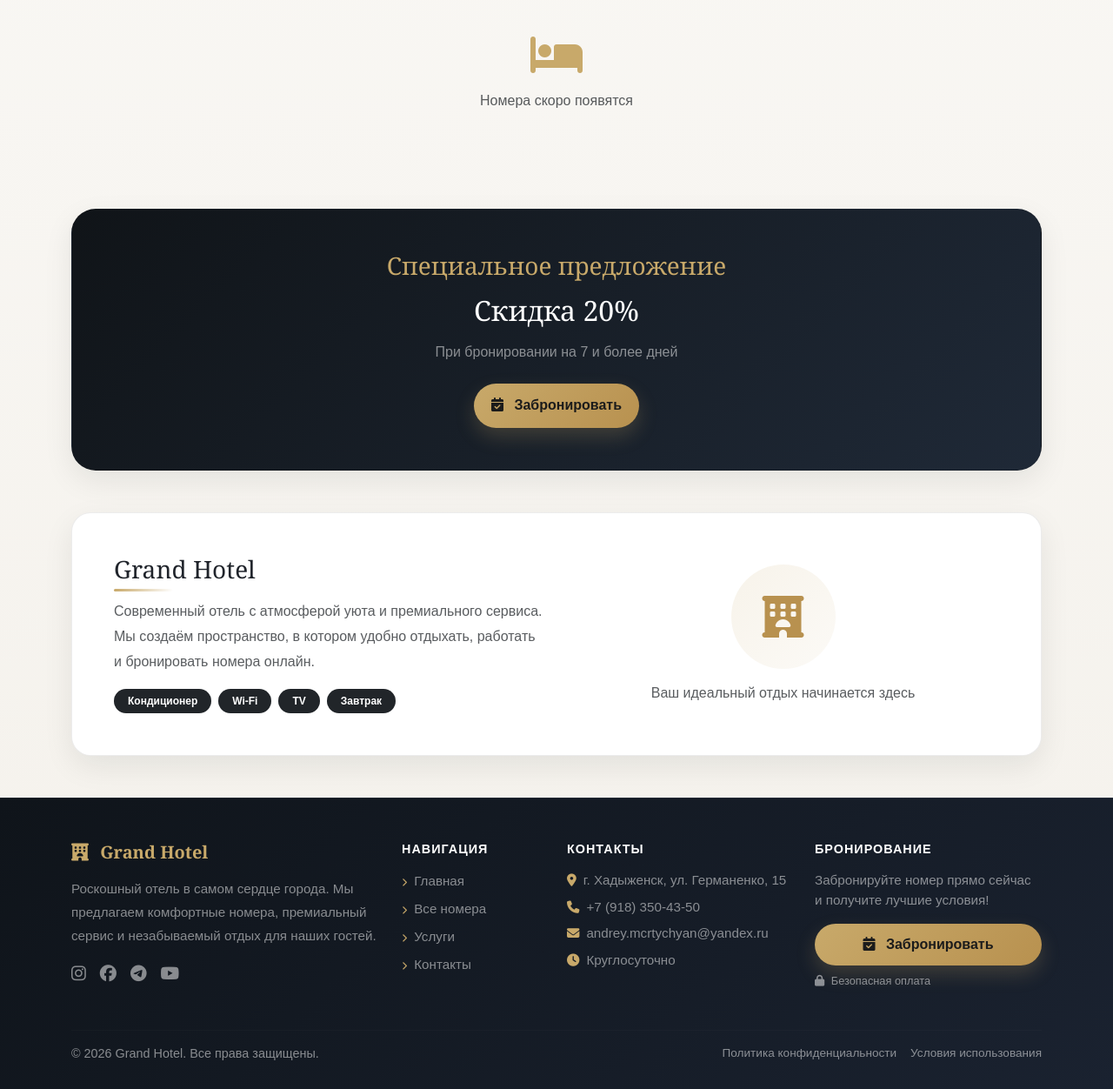
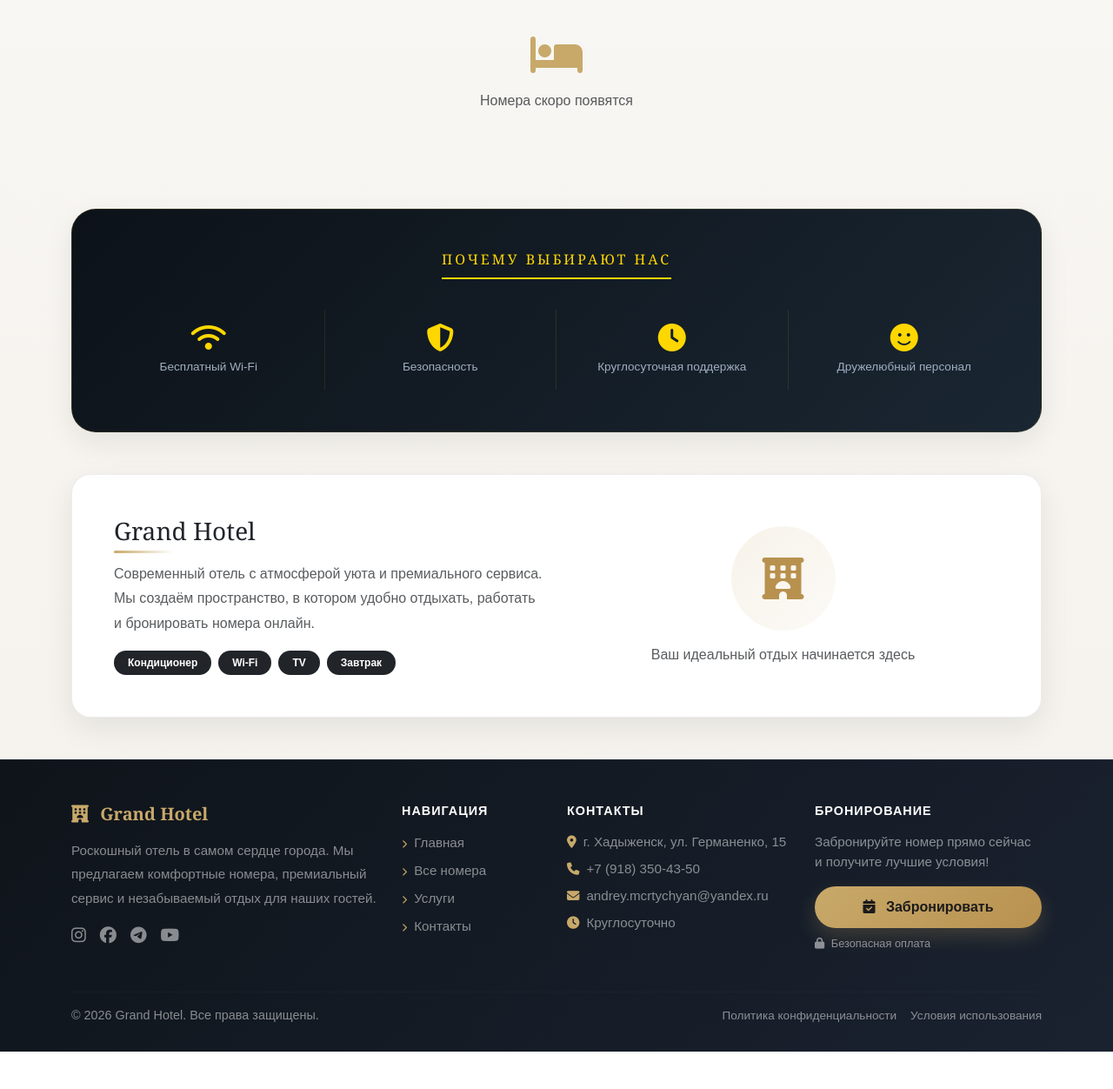
Before and after one commit to Mcrtychyan/Hotel, a Django app: page / in a window 1280 px wide. Shown: the part 840-2092 px from the top of the page at 87% size. After the commit the page ends 2049 px from the top, so only its background shows below. Run offline with Django 5.2, Linux system fonts and the light colour scheme; data that the repository does not hold is empty.

```diff
--- a/templates/index.html
+++ b/templates/index.html
@@ -86,13 +86,28 @@
 
 <div class="row mb-5">
     <div class="col-12">
-        <div class="glass-card text-center py-5 px-4" style="background: linear-gradient(135deg, #101418, #1f2937); color: white; border-radius: 28px;">
-            <h3 class="mb-3 text-gold">Специальное предложение</h3>
-            <h2 class="mb-3">Скидка 20%</h2>
-            <p class="text-white-50 mb-4">При бронировании на 7 и более дней</p>
-            <a href="{% url 'rooms:list' %}" class="btn btn-hero">
-                <i class="fas fa-calendar-check me-2"></i> Забронировать
-            </a>
+        <div class="glass-card py-5 px-4" style="background: linear-gradient(135deg, #0c1218, #1a2632); color: white; border-radius: 28px; border: 1px solid rgba(255, 215, 0, 0.1);">
+            <h4 class="text-center mb-5" style="font-weight: 300; letter-spacing: 3px; color: #ffd700; text-transform: uppercase; font-size: 1rem;">
+                <span style="border-bottom: 2px solid #ffd700; padding-bottom: 10px;">Почему выбирают нас</span>
+            </h4>
+            <div class="row g-0 text-center">
+                <div class="col-md-3 col-6 p-3" style="border-right: 1px solid rgba(255,215,0,0.1);">
+                    <i class="fas fa-wifi fa-2x mb-2" style="color: #ffd700;"></i>
+                    <p class="mb-0" style="font-size: 0.85rem; color: #a0aec0;">Бесплатный Wi-Fi</p>
+                </div>
+                <div class="col-md-3 col-6 p-3" style="border-right: 1px solid rgba(255,215,0,0.1);">
+                    <i class="fas fa-shield-alt fa-2x mb-2" style="color: #ffd700;"></i>
+                    <p class="mb-0" style="font-size: 0.85rem; color: #a0aec0;">Безопасность</p>
+                </div>
+                <div class="col-md-3 col-6 p-3" style="border-right: 1px solid rgba(255,215,0,0.1);">
+                    <i class="fas fa-clock fa-2x mb-2" style="color: #ffd700;"></i>
+                    <p class="mb-0" style="font-size: 0.85rem; color: #a0aec0;">Круглосуточная поддержка</p>
+                </div>
+                <div class="col-md-3 col-6 p-3">
+                    <i class="fas fa-smile fa-2x mb-2" style="color: #ffd700;"></i>
+                    <p class="mb-0" style="font-size: 0.85rem; color: #a0aec0;">Дружелюбный персонал</p>
+                </div>
+            </div>
         </div>
     </div>
 </div>
```
Also changed, not shown: templates/rooms/room_list.html (+0 -8 lines), media/rooms/Products_1.png (added).
